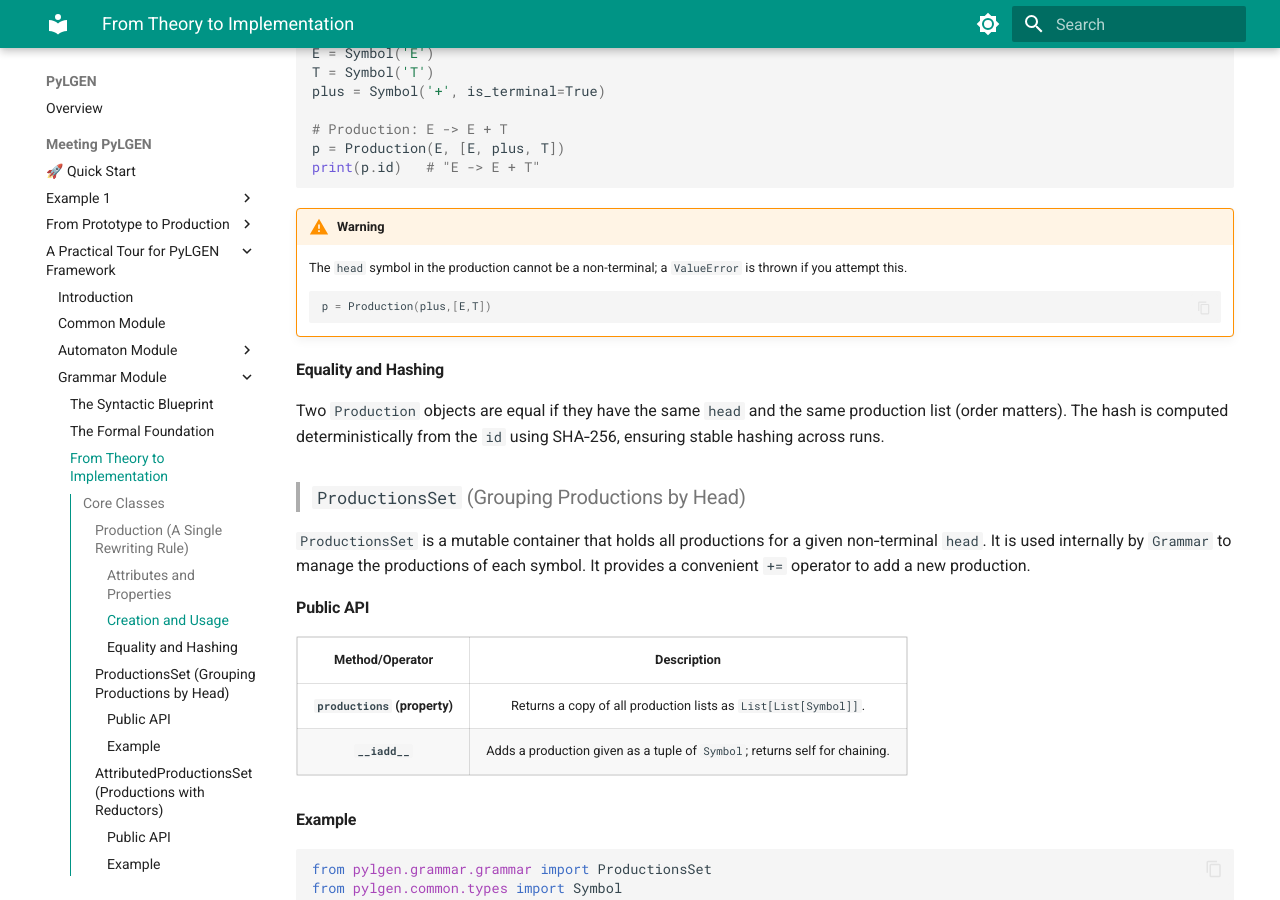
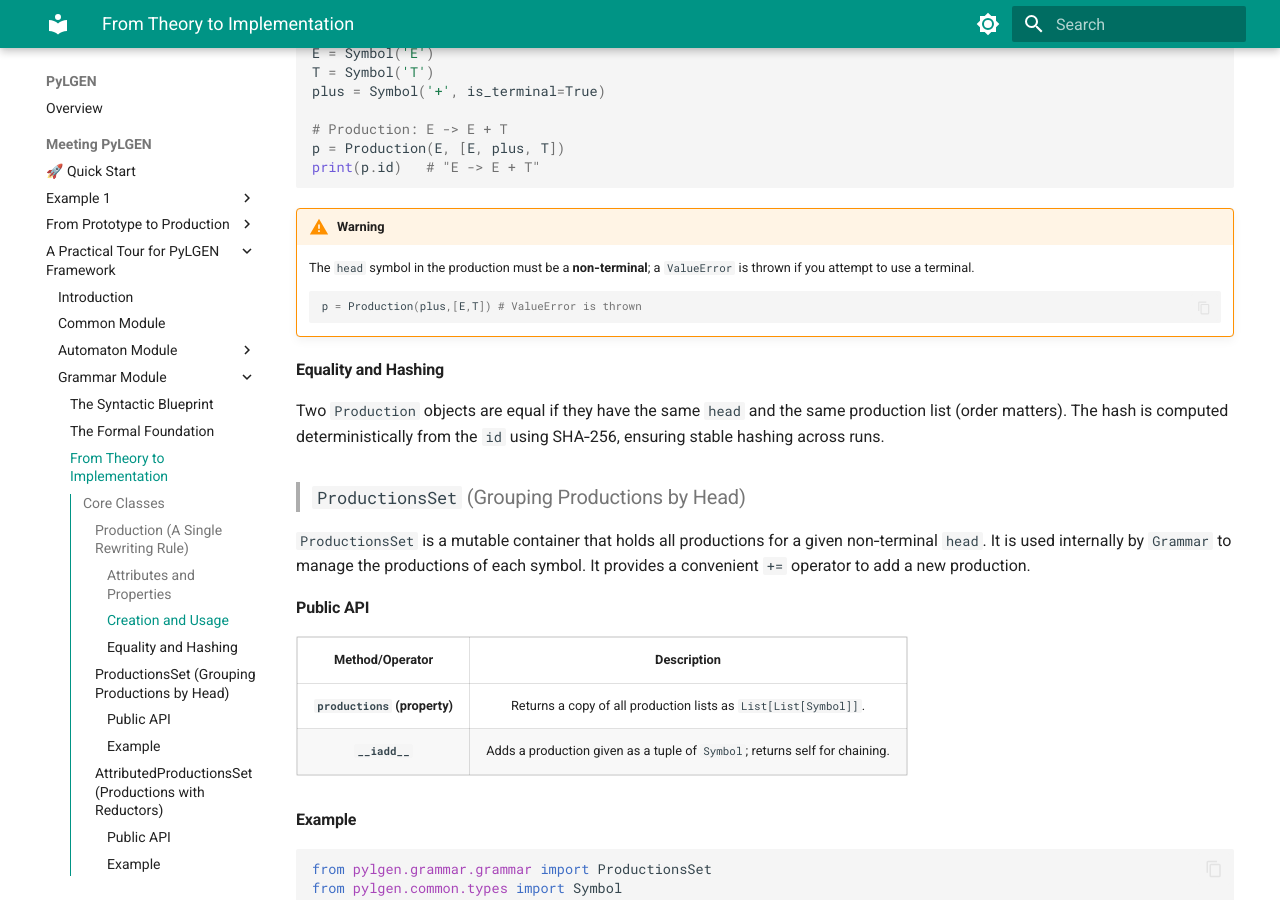
Before and after one commit to YonyUk/pylgen, an MkDocs documentation site: the page built from docs/api/grammar/grammar.md, in a window 1280 px wide and 900 px high, scrolled down 1066 px. Built offline with MkDocs 1.6.1 and Material for MkDocs 9.7.7, drawn with Linux system fonts in a browser that asks for light colours; some of the changed text lies outside the part shown.

Commit message:
fix: documentation

````diff
--- a/docs/api/grammar/grammar.md
+++ b/docs/api/grammar/grammar.md
@@ -56,10 +56,10 @@
     ```
 
 !!! warning
-    The `head` symbol in the production cannot be a non-terminal; a `ValueError` is thrown if you attempt this.
+    The `head` symbol in the production must be a **non‑terminal**; a `ValueError` is thrown if you attempt to use a terminal.
 
     ```python
-    p = Production(plus,[E,T])
+    p = Production(plus,[E,T]) # ValueError is thrown
     ```
 
 #### Equality and Hashing
@@ -183,6 +183,10 @@
 
  - `FIRST` and `FOLLOW` caches are invalidated (if previously computed), forcing recomputation on demand.
 
+
+!!! warning
+    Only one `epsilon` symbol can exist per grammar; the code throws a `ValueError` if you try to add another one.
+
 #### Computing `FIRST` and `FOLLOW`
 
 The grammar computes these sets lazily when `first()` or `follow()` is called for the first time. They are also used internally by the parser generator.
@@ -267,6 +271,9 @@
     G._add_attributed_production(E,[E, plus, T], add_reductor)
     G._add_attributed_production(E, [T], single_reductor)   # single reductor
     ```
+
+!!! warning
+    In pure python, the reducer's signature is verified at addition time and must comply with the annotation `(ASTListView) -> AST`.
 
 The parser builder uses the reductors stored in the attributed grammar to construct the AST during parsing.
 
````
